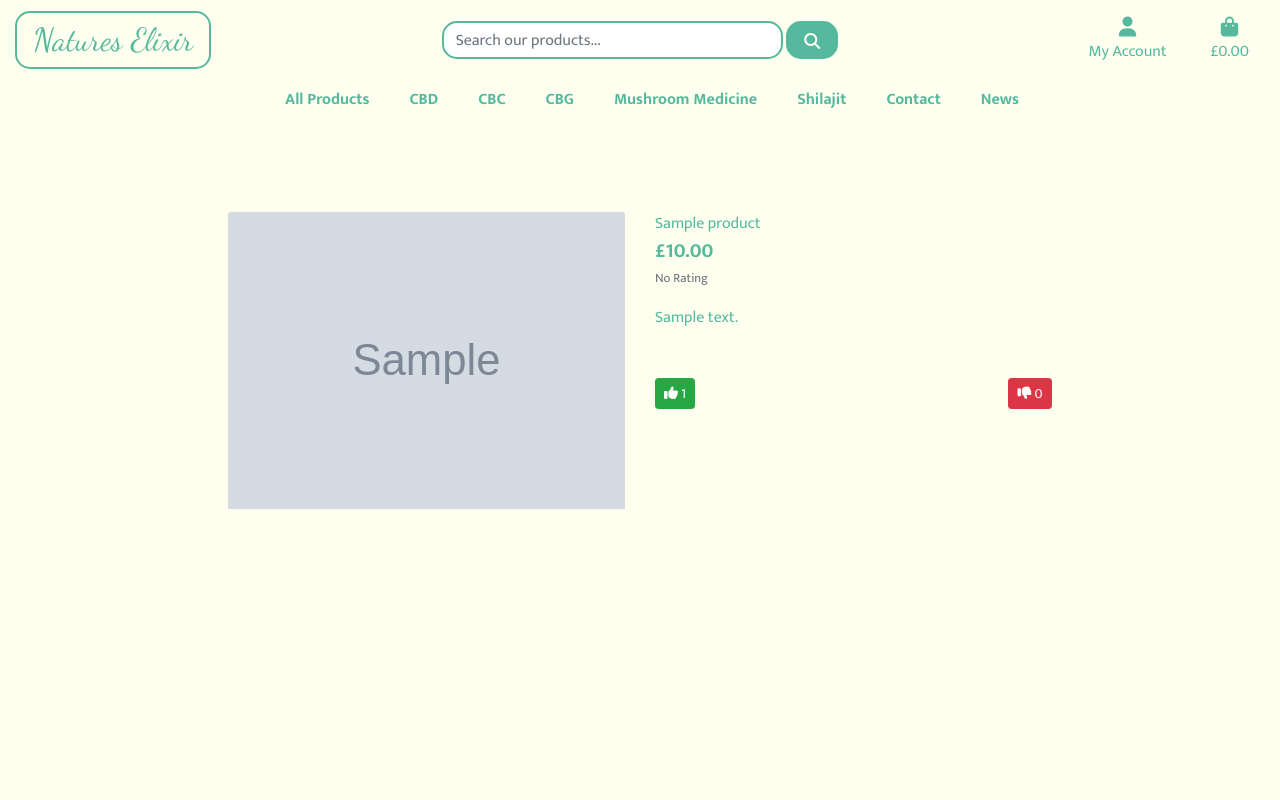
After one commit to Allwrightben/natures-elixir, a Django app: page /products/1 in a window 1280 px wide. The commit adds this page. Run offline with Django 5.2, Linux system fonts and the light colour scheme; tables that the repository leaves empty hold one stand-in row (values such as "Sample post"); grey boxes marked "Sample" are stand-in pictures; some libraries are stand-ins or nearby versions.

Commit message:
Add product details functionality.

```diff
--- a/home/templates/home/index.html
+++ b/home/templates/home/index.html
@@ -18,7 +18,7 @@
                 </h1>
                 <div class="my-5">
                     <h4>
-                        <a href="" class="shop-now-button btn btn-lg text-uppercase py-3">Shop Now</a>
+                        <a href="{% url 'products' %}" class="shop-now-button btn btn-lg text-uppercase py-3">Shop Now</a>
                     </h4>
                 </div>
             </div>
--- a/products/admin.py
+++ b/products/admin.py
@@ -1,5 +1,5 @@
 from django.contrib import admin
-from .models import Product, Category
+from .models import Product, Category, Vote
 
 
 class ProductAdmin(admin.ModelAdmin):
@@ -8,7 +8,8 @@ class ProductAdmin(admin.ModelAdmin):
         'name',
         'category',
         'price',
-        'rating',
+        'thumbs_up_count',
+        'thumbs_down_count',
         'image',
     )
 
@@ -23,3 +24,4 @@ class CategoryAdmin(admin.ModelAdmin):
 
 admin.site.register(Product, ProductAdmin)
 admin.site.register(Category, CategoryAdmin)
+admin.site.register(Vote)
--- a/products/models.py
+++ b/products/models.py
@@ -22,7 +22,6 @@ class Product(models.Model):
     name = models.CharField(max_length=254)
     description = models.TextField()
     price = models.DecimalField(max_digits=6, decimal_places=2)
-    rating = models.IntegerField(null=True, blank=True)
     image_url = models.URLField(max_length=1024, null=True, blank=True)
     image = models.ImageField(null=True, blank=True)
 
--- /dev/null
+++ b/products/templates/products/product_detail.html
@@ -0,0 +1,63 @@
+{% extends "base.html" %}
+{% load static %}
+
+{% block page_header %}
+    <div class="container header-container">
+        <div class="row">
+            <div class="col"></div>
+        </div>
+    </div>
+{% endblock %}
+
+{% block content %}
+    <div class="overlay"></div>
+    <div class="container-fluid">
+        <div class="row text-green">
+            <div class="col-12 col-md-6 col-lg-4 offset-lg-2">
+                <div class="image-container my-5">
+                    {% if product.image %}
+                        <a href="{{ product.image.url }}" target="_blank">
+                            <img class="card-img-top img-fluid" src="{{ product.image.url }}" alt="{{ product.name }}">
+                        </a>
+                        {% else %}
+                        <a href="">
+                            <img class="card-img-top img-fluid" src="{{ MEDIA_URL }}noimage.png" alt="{{ product.name }}">
+                        </a>
+                    {% endif %}
+                </div>
+            </div>
+            <div class="col-12 col-md-6 col-lg-4">
+                <div class="product-details-container mb-5 mt-md-5">
+                    <p class="mb-0">{{ product.name }}</p>
+                    <p class="lead mb-0 text-left font-weight-bold">£{{ product.price }}</p>
+                    {% if product.rating %}
+                        <small class="text-muted"><i class="fas fa-star mr-1"></i>{{ product.rating }} / 5</small>
+                    {% else %}
+                        <small class="text-muted">No Rating</small>
+                    {% endif %}
+                    <p class="mt-3">{{ product.description }}</p>
+                </div>
+                <!-- Display thumbs up/down and voting buttons -->
+                <div class="d-flex justify-content-between"> <!-- Updated class -->
+                    <!-- Thumbs Up Button -->
+                    <form method="POST" action="{% url 'product-vote' product.id %}">
+                        {% csrf_token %}
+                        <input type="hidden" name="vote_type" value="up">
+                        <button type="submit" class="btn btn-sm btn-success">
+                            <i class="fas fa-thumbs-up"></i> {{ product.thumbs_up_count }}
+                        </button>
+                    </form>
+
+                    <!-- Thumbs Down Button -->
+                    <form method="POST" action="{% url 'product-vote' product.id %}">
+                        {% csrf_token %}
+                        <input type="hidden" name="vote_type" value="down">
+                        <button type="submit" class="btn btn-sm btn-danger">
+                            <i class="fas fa-thumbs-down"></i> {{ product.thumbs_down_count }}
+                        </button>
+                    </form>
+                </div>
+            </div>
+        </div>
+    </div>
+{% endblock %}
--- a/products/templates/products/products.html
+++ b/products/templates/products/products.html
@@ -14,7 +14,7 @@
     <div class="container-fluid">
         <div class="row">
             <div class="col text-center mt-3">
-                <h2 class="logo-font">Products</h2>
+                <h2 class="logo-font text-green text-uppercase">Products</h2>
                 <hr class="w-50 mb-1">
             </div>
         </div>
@@ -26,11 +26,11 @@
                         <div class="col-sm-6 col-md-6 col-lg-4 col-xl-3">
                             <div class="card h-100 border-0">
                                 {% if product.image %}
-                                <a href="">
+                                <a href="{% url 'product_detail' product.id %}">
                                     <img class="card-img-top img-fluid" src="{{ product.image.url }}" alt="{{ product.name }}">
                                 </a>
                                 {% else %}
-                                <a href="">
+                                <a href="{% url 'product_detail' product.id %}">
                                     <img class="card-img-top img-fluid" src="{{ MEDIA_URL }}noimage.png" alt="{{ product.name }}">
                                 </a>
                                 {% endif %}
--- a/products/urls.py
+++ b/products/urls.py
@@ -4,5 +4,6 @@ from .views import all_products, product_vote
 
 urlpatterns = [
     path('', views.all_products, name='products'),
-    path('products/vote/<int:product_id>/', product_vote, name='product-vote')
+    path('products/vote/<int:product_id>/', product_vote, name='product-vote'),
+    path('<product_id>', views.product_detail, name='product_detail'),
 ]
--- a/products/views.py
+++ b/products/views.py
@@ -1,5 +1,6 @@
-from django.shortcuts import render, get_object_or_404, redirect
+from django.shortcuts import render, get_object_or_404, redirect, reverse
 from .models import Product, Vote
+from django.contrib import messages
 
 # Create your views here.
 
@@ -15,6 +16,9 @@ def all_products(request):
     return render(request, 'products/products.html', context)
 
 def product_vote(request, product_id):
+    # Get the product first
+    product = get_object_or_404(Product, id=product_id)
+
     if request.method == 'POST' and request.user.is_authenticated:
         vote_type = request.POST.get('vote_type')
         product = get_object_or_404(Product, id=product_id)
@@ -33,6 +37,19 @@ def product_vote(request, product_id):
             # Create a new vote
             Vote.objects.create(product=product, user=request.user, vote=vote_value)
 
-        return redirect('products')  # Redirect to the product list or the specific product page
+        return redirect(reverse('product_detail', args=[product.id]))  # Redirect to the product list or the specific product page
 
-    return redirect('products')  # Redirect if not authenticated or not a POST request
+    # If the user is not authenticated, show a message
+    messages.error(request, "You need to be logged in to rate this product.")
+    return redirect(reverse('product_detail', args=[product.id]))  # Redirect if not authenticated or not a POST request
+
+def product_detail(request, product_id):
+    """ A view to show individual product details """
+
+    product = get_object_or_404(Product, pk=product_id)
+
+    context = {
+        'product': product,
+    }
+
+    return render(request, 'products/product_detail.html', context)
--- a/static/css/base.css
+++ b/static/css/base.css
@@ -126,3 +126,14 @@ body {
         background-color: rgba(255, 255, 240, 1);
     }
 }
+
+/* pad the top a bit when navbar is collapsed on mobile */
+@media (max-width: 991px) {
+    .header-container {
+        padding-top: 116px;
+    }
+
+    body {
+        height: calc(100vh - 116px);
+    }
+}
--- a/templates/includes/main-nav.html
+++ b/templates/includes/main-nav.html
@@ -8,7 +8,7 @@
                 <a href="" class="dropdown-item text-green">By Price</a>
                 <a href="" class="dropdown-item text-green">By Rating</a>
                 <a href="" class="dropdown-item text-green">By Category</a>
-                <a href="" class="dropdown-item text-green">All Products</a>
+                <a href="{% url 'products' %}" class="dropdown-item text-green">All Products</a>
             </div>
         </li>
 
```
Also changed, not shown: products/migrations/0005_remove_product_rating.py (added).
